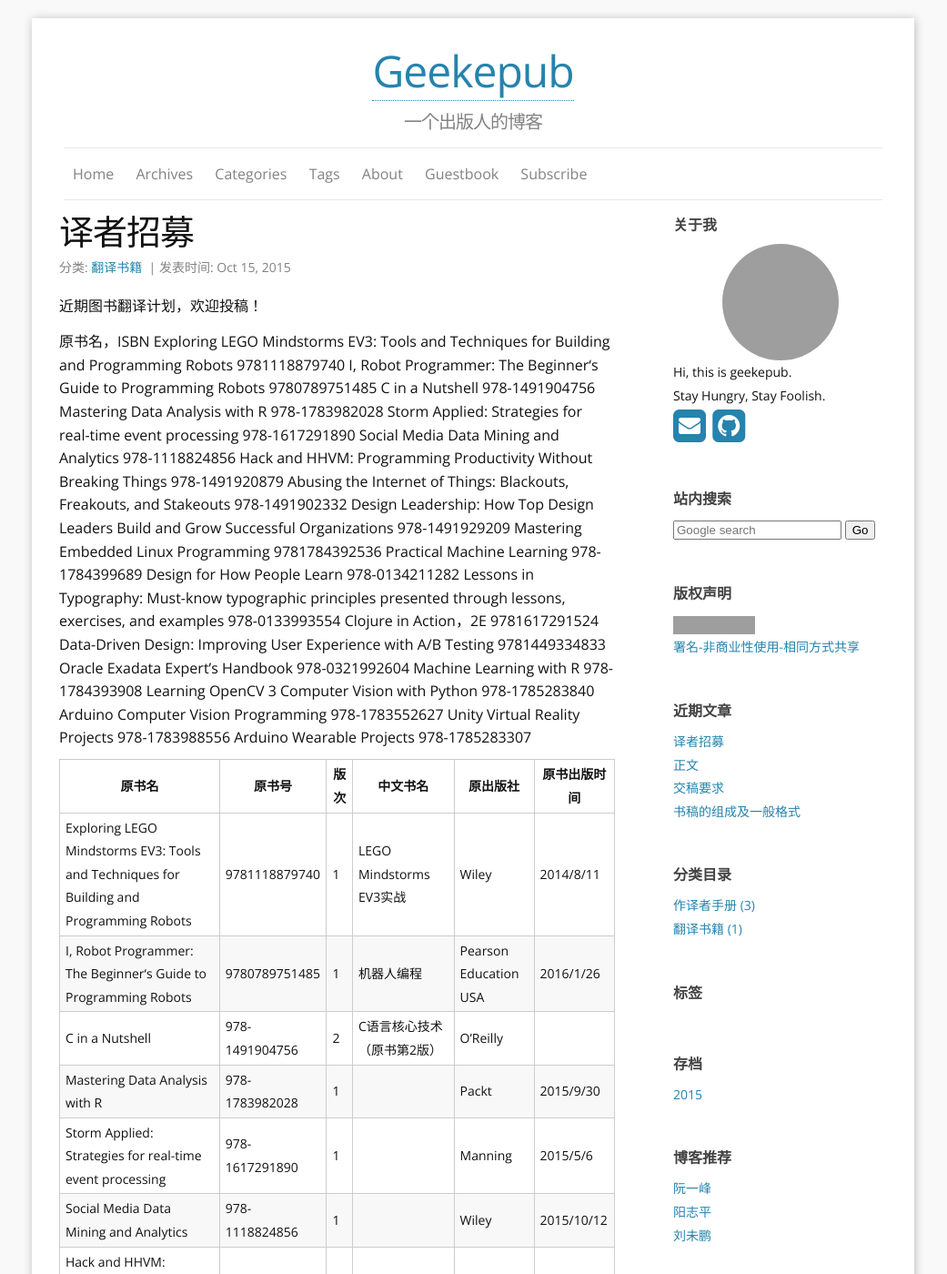
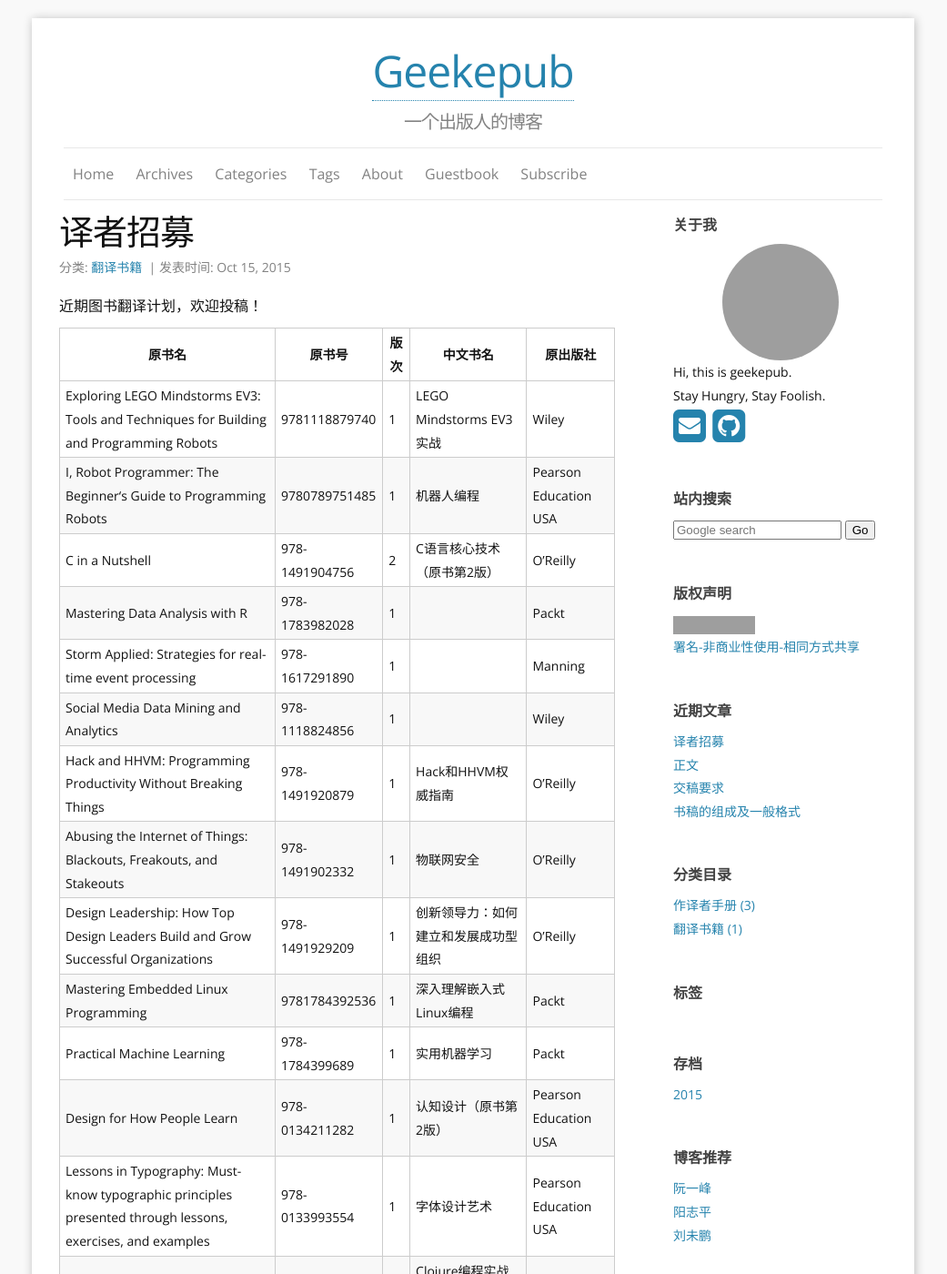
Before and after one commit to geekepub/geekepub.github.io, a Jekyll site: the page built from _posts/2015-10-15-译者招募.md, in a window 1280 px wide and 1400 px high. Shown: the whole window at 91% size, without its empty margins (120-1161 px from the left). Built offline with Jekyll 4.4.1, drawn with Linux system fonts in a browser that asks for light colours; nearby versions of some CDN libraries; comment, search, counter and statistics services are not loaded; some of the changed text lies outside the part shown; grey boxes are pictures that could not be loaded.

Commit message:
Update 2015-10-15-译者招募.md

```diff
--- a/_posts/2015-10-15-译者招募.md
+++ b/_posts/2015-10-15-译者招募.md
@@ -7,49 +7,26 @@
 
 近期图书翻译计划，欢迎投稿！
 
-原书名，ISBN
-Exploring LEGO Mindstorms EV3: Tools and Techniques for Building and Programming Robots	9781118879740
-I, Robot Programmer: The Beginner‘s Guide to Programming Robots	9780789751485
-C in a Nutshell	978-1491904756
-Mastering Data Analysis with R	978-1783982028
-Storm Applied: Strategies for real-time event processing	978-1617291890
-Social Media Data Mining and Analytics	978-1118824856
-Hack and HHVM: Programming Productivity Without Breaking Things	978-1491920879
-Abusing the Internet of Things: Blackouts, Freakouts, and Stakeouts	978-1491902332
-Design Leadership: How Top Design Leaders Build and Grow Successful Organizations	978-1491929209
-Mastering Embedded Linux Programming	9781784392536
-Practical Machine Learning	978-1784399689
-Design for How People Learn	978-0134211282
-Lessons in Typography: Must-know typographic principles presented through lessons, exercises, and examples	978-0133993554
-Clojure in Action，2E	9781617291524
-Data-Driven Design: Improving User Experience with A/B Testing	9781449334833
-Oracle Exadata Expert's Handbook	978-0321992604
-Machine Learning with R	978-1784393908
-Learning OpenCV 3 Computer Vision with Python	978-1785283840
-Arduino Computer Vision Programming	978-1783552627
-Unity Virtual Reality Projects	978-1783988556
-Arduino Wearable Projects	978-1785283307
-
-| 原书名 | 原书号 | 版次 | 中文书名 | 原出版社 | 原书出版时间 |
-| ------ | ------ | ---- | -------- | -------- | ------------ |
-| Exploring LEGO Mindstorms EV3: Tools and Techniques for Building and Programming Robots |	9781118879740 |	1 |	LEGO Mindstorms EV3实战 |	Wiley |	2014/8/11 |
-| I, Robot Programmer: The Beginner‘s Guide to Programming Robots |	9780789751485 |	1	| 机器人编程 |	Pearson Education USA |	2016/1/26 |
-| C in a Nutshell	| 978-1491904756 | 2 | C语言核心技术（原书第2版）	| O'Reilly | |
-| Mastering Data Analysis with R | 978-1783982028 | 1 |  | Packt | 2015/9/30 |
-| Storm Applied: Strategies for real-time event processing | 978-1617291890 | 1 |  | Manning | 2015/5/6
-| Social Media Data Mining and Analytics | 978-1118824856 | 1 |  | Wiley | 2015/10/12
-| Hack and HHVM: Programming Productivity Without Breaking Things | 978-1491920879 | 1 | Hack和HHVM权威指南 | O'Reilly | 	2015/8/25
-| Abusing the Internet of Things: Blackouts, Freakouts, and Stakeouts | 978-1491902332 | 1 | 物联网安全 | O'Reilly | 2015/11/25
-| Design Leadership: How Top Design Leaders Build and Grow Successful Organizations | 978-1491929209 | 1 | 	创新领导力：如何建立和发展成功型组织 | O'Reilly | 2015/11/25
-| Mastering Embedded Linux Programming | 9781784392536 | 1 | 深入理解嵌入式Linux编程 | Packt | 2015/10/31 |
-| Practical Machine Learning | 978-1784399689 | 1 | 实用机器学习 | Packt | 2015/8/31 |
-| Design for How People Learn | 978-0134211282 | 1 | 认知设计（原书第2版） | Pearson Education USA | 2015/12/19 |
-| Lessons in Typography: Must-know typographic principles presented through lessons, exercises, and examples | 978-0133993554 | 1 | 字体设计艺术 | Pearson Education USA | 2015/8/2 |
-| Clojure in Action，2E | 9781617291524 | 2 | Clojure编程实战（原书第2版） | Manning | 2015/8/31 |
-| Data-Driven Design: Improving User Experience with A/B Testing | 9781449334833 | 1 | 数据驱动设计：用A/B测试改进用户体验 | 	O’Reilly | 2015/10/25 |
-| Oracle Exadata Expert's Handbook | 978-0321992604 | 1 | Oracle Exadata专家手册 | Pearson | 2015/6/1 |
-| Machine Learning with R | 978-1784393908 | 2 | 机器学习与R语言（原书第2版） |	Packt | 2015/7/31 |
-| Learning OpenCV 3 Computer Vision with Python | 978-1785283840 | 1 | OpenCV 3计算机视觉教程：Python语言 |	Packt | 2015/11/2 |
-| Arduino Computer Vision Programming |	978-1783552627 | 1 | Arduino计算机视觉编程 | Packt | 2015/8/28 |
-| Unity Virtual Reality Projects | 978-1783988556 | 1 | Unity虚拟现实项目实战 | Packt | 2015/9/1 |
-| Arduino Wearable Projects | 978-1785283307 | 1 | Arduino可穿戴项目实战 | Packt | 2015/8/28 |
+| 原书名 | 原书号 | 版次 | 中文书名 | 原出版社 |
+| ------ | ------ | ---- | -------- | -------- |
+| Exploring LEGO Mindstorms EV3: Tools and Techniques for Building and Programming Robots |	9781118879740 |	1 |	LEGO Mindstorms EV3实战 |	Wiley |
+| I, Robot Programmer: The Beginner‘s Guide to Programming Robots |	9780789751485 |	1	| 机器人编程 |	Pearson Education USA |
+| C in a Nutshell	| 978-1491904756 | 2 | C语言核心技术（原书第2版）	| O'Reilly |
+| Mastering Data Analysis with R | 978-1783982028 | 1 |  | Packt |
+| Storm Applied: Strategies for real-time event processing | 978-1617291890 | 1 |  | Manning |
+| Social Media Data Mining and Analytics | 978-1118824856 | 1 |  | Wiley |
+| Hack and HHVM: Programming Productivity Without Breaking Things | 978-1491920879 | 1 | Hack和HHVM权威指南 | O'Reilly |
+| Abusing the Internet of Things: Blackouts, Freakouts, and Stakeouts | 978-1491902332 | 1 | 物联网安全 | O'Reilly |
+| Design Leadership: How Top Design Leaders Build and Grow Successful Organizations | 978-1491929209 | 1 | 	创新领导力：如何建立和发展成功型组织 | O'Reilly |
+| Mastering Embedded Linux Programming | 9781784392536 | 1 | 深入理解嵌入式Linux编程 | Packt |
+| Practical Machine Learning | 978-1784399689 | 1 | 实用机器学习 | Packt |
+| Design for How People Learn | 978-0134211282 | 1 | 认知设计（原书第2版） | Pearson Education USA |
+| Lessons in Typography: Must-know typographic principles presented through lessons, exercises, and examples | 978-0133993554 | 1 | 字体设计艺术 | Pearson Education USA |
+| Clojure in Action，2E | 9781617291524 | 2 | Clojure编程实战（原书第2版） | Manning |
+| Data-Driven Design: Improving User Experience with A/B Testing | 9781449334833 | 1 | 数据驱动设计：用A/B测试改进用户体验 | 	O’Reilly |
+| Oracle Exadata Expert's Handbook | 978-0321992604 | 1 | Oracle Exadata专家手册 | Pearson |
+| Machine Learning with R | 978-1784393908 | 2 | 机器学习与R语言（原书第2版） |	Packt |
+| Learning OpenCV 3 Computer Vision with Python | 978-1785283840 | 1 | OpenCV 3计算机视觉教程：Python语言 |	Packt |
+| Arduino Computer Vision Programming |	978-1783552627 | 1 | Arduino计算机视觉编程 | Packt |
+| Unity Virtual Reality Projects | 978-1783988556 | 1 | Unity虚拟现实项目实战 | Packt |
+| Arduino Wearable Projects | 978-1785283307 | 1 | Arduino可穿戴项目实战 | Packt |
```
